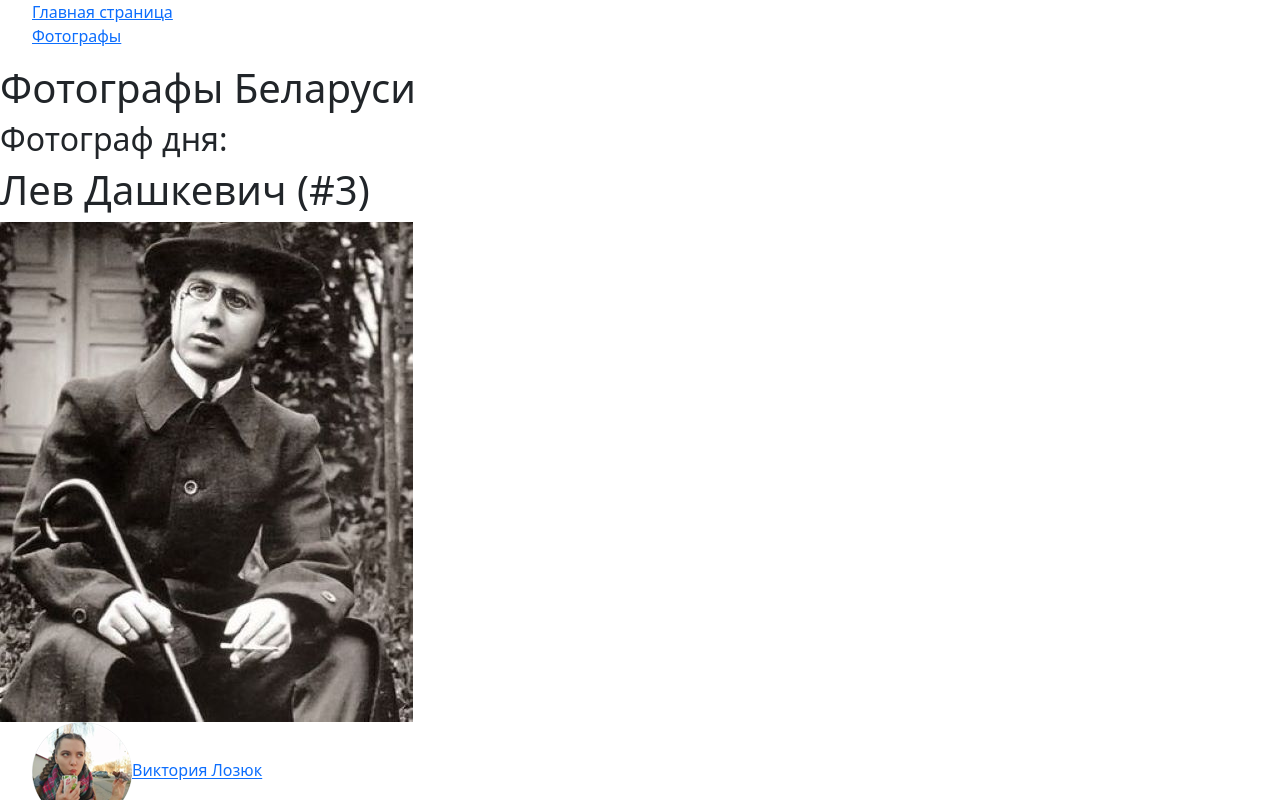
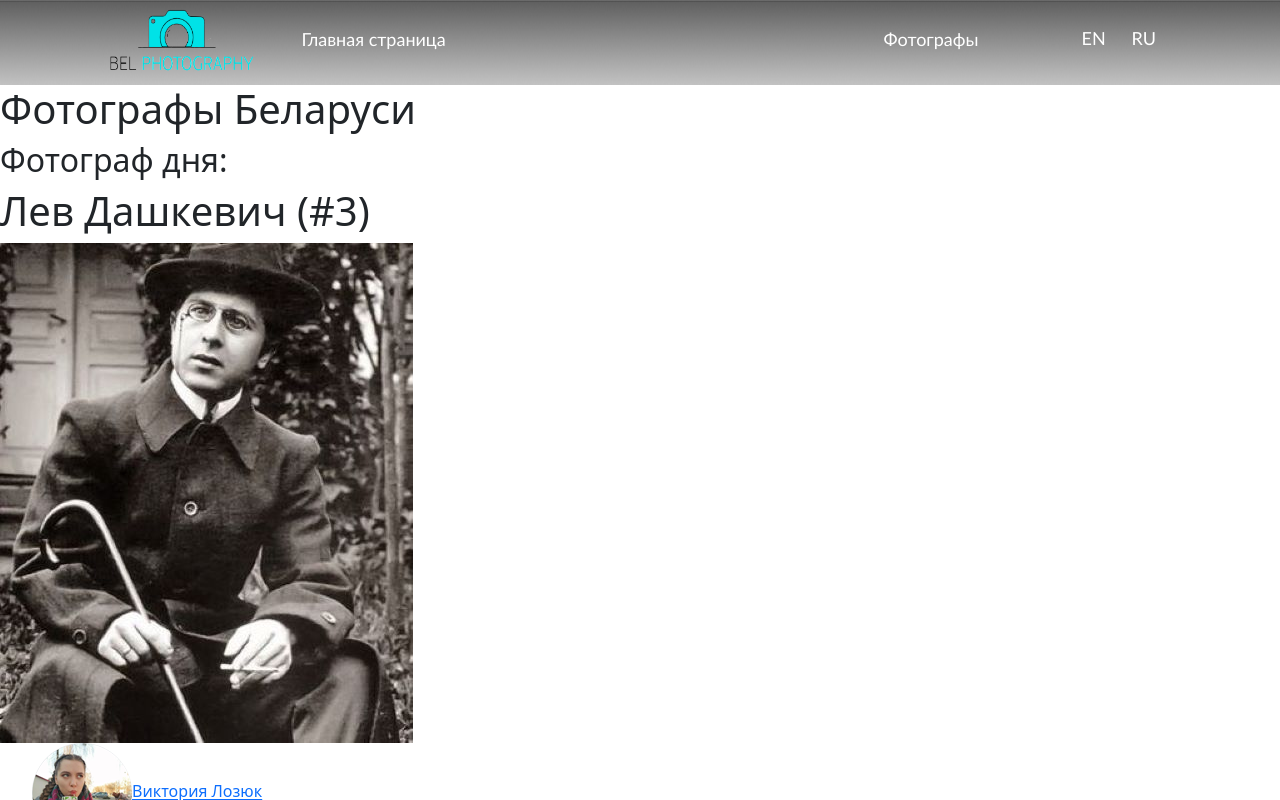
Before and after one commit to Blooife/rpi_laba2, a React (Create React App) app: page / in a window 1280 px wide. Shown: the top 800 px of the page. Built offline with nearby package versions, Linux system fonts and the light colour scheme.

Commit message:
zaebalas

```diff
--- a/src/App.js
+++ b/src/App.js
@@ -17,15 +17,15 @@ const PhotographersAPI = {
     { number: 5, name: "Ян Булгак", fileName: "yan_bulgak"}
   ],
   phData: [
-    {number: 1, birthYear: "1988",deathYear: "",birthDate: "04.06.1988",deathDate: "",
+    {number: 1, birthYear: "1914",deathYear: "1990",birthDate: "13.01.1914",deathDate: "23.01.1990",
     events: [
-      {year:"1988 - 2011",description:"Закончил в 2004 году гимназию №29 г.Минска. Учился в Белорусской академии связи, после в Институте предпринимательской деятельности. Работал фотографом. Сотрудничал с интернет-порталом TUT.BY"},
-      {year:"2011 - 2015",description:"В июле 2011 года был задержан во время молчаливой акции протеста в Минске."},
-      {year:"2015 - 2018",description:"В 2015 году получил премию «Чемпионы гражданского подполья' в номинации «Журналист года»."},
-      {year:"2018 - 2020",description:"Вместе с основателем магазина национальных товаров «Symbal.by» Павлом Белоусом и блоггером Эдуардом Пальчисом организовал праздничный концерт к столетию провозглашения БНР. Для проведения концерта организаторы собрали более 36 тысяч рублей на платформе «talaka.org»."},
-      {year:"2020 - 2021",description:"Переехал в Польшу. Создал &quot; телеграмм-канал «МотолькоПомоги», который находится на 11 месте по числу подписчиков среди всех белорусских каналов. Канал создавался для освещения бытовых проблем в городах Беларуси, политических событий."},
-      {year:"2021 - 2022",description:"Телеграмм-канал Антона Матолько был признан экстремистским по решению суда от 23 марта 2021 года. За создание такого формирования и членства в нем предусмотрена криминальная ответственность."}],
-    gallery : ["1.jpg","2.jpg","3.jpg"], videoLink: "7CsnFSbpUqE"},
+      {year:"1914 - 1932",description:""},
+      {year:"1932 - 1936",description:""},
+      {year:"1936 - 1940",description:""},
+      {year:"1940 - 1944",description:""},
+      {year:"1944 - 1950",description:""},
+      {year:"1950 - 1990",description:""}],
+    gallery : ["1.png","2.png","3.png"], videoLink: "7CsnFSbpUqE"},
 
     {number: 2, birthYear: "1852",deathYear: "1935",birthDate: "11.12.1852",deathDate: "1935",
     events: [
@@ -36,7 +36,8 @@ const PhotographersAPI = {
       {year:"1899 - 1935",description:"Его творчество пользовалась международным признанием, в 1899 году он получил золотую медаль на выставке в Берлине."},
       {year:"1935 - 1999",description:"Последние годы жизни Бенедикт Тышкевич провел на Лазурном берегу Франции, где и умер в 1935 году в возрасте 82 лет."},
       {year:"1999 - 2009",description:"Уцелевшие фотографии находятся в распоряжении музея Nicéphore Niepce в Шалон-сюр-Соне во Франции и были выставлены в Литве в 1999 году. В 2009 году в Национальном музее истории и культуры в Минске состоялась выставка фотографий Бенедикта Тышкевича."}],
-    gallery : ["1.jpg","2.jpg","3.jpg","4.jpg","5.jpg","6.jpg","7.jpg"], videoLink: "7CsnFSbpUqE"},
+
+    gallery : ["1.jpg","2.jpg","3.jpg","4.jpg"], videoLink: "7CsnFSbpUqE"},
 
     {number: 3, birthYear: "1914",deathYear: "1990",birthDate: "13.01.1914",deathDate: "23.01.1990",
     events: [
@@ -49,7 +50,7 @@ const PhotographersAPI = {
     gallery : ["1.jpg","2.jpg","3.jpg","4.jpg"],
     videoLink: "7CsnFSbpUqE"},
 
-    {number: 4, birthYear: "1914",deathYear: "1990",birthDate: "13.01.1914",deathDate: "23.01.1990",
+{number: 4, birthYear: "1914",deathYear: "1990",birthDate: "13.01.1914",deathDate: "23.01.1990",
     events: [
       {year:"1914 - 1932",description:""},
       {year:"1932 - 1936",description:""},
@@ -95,6 +96,8 @@ function Card(){
         phtData.events.map(p => (
           <TimelineItem
             dateText= {p.year} >
+            <h3>Title, Company</h3>
+            <h4>Subtitle</h4>
             <p>
               {p.description}
             </p>
@@ -109,11 +112,27 @@ function Card(){
 
     );
 }
-const List = () => (
+
+function List() {
+  const[value, setValue] = useState("");
+  const filteredPhotogr = PhotographersAPI.photographers.filter(photographer=>{
+    return photographer.name.toLowerCase().includes(value.toLowerCase());
+  })
+  console.log('Hi');
+  return(
+
   <div>
+    <form className="formSearch">
+      <input
+      type="text"
+      placeholder='Search for photographer'
+      onChange={(event)=> setValue(event.target.value)}
+      >
+      </input>
+    </form>
     <ul>
       {
-        PhotographersAPI.all().map(p => (
+          filteredPhotogr.map(p=>(
           <li key={p.number}>
             <Link to={`/list/${p.number}`}>{p.name}</Link>
           </li>
@@ -121,7 +140,8 @@ const List = () => (
       }
     </ul>
   </div>
-)
+  )
+}
 function getRandomInt(min, max) {
   return Math.floor(Math.random() * (max - min) + min);
 }
@@ -153,20 +173,28 @@ const Main = () => (
 )
 
 const Header = () => (
-  <header >
-  <nav>
-    <ul className='Nav'>
-      <li><Link to='/'>Главная страница</Link></li>
-      <li><Link to='/list'>Фотографы</Link></li>
-    </ul>
+  <header className='header'>
+    <nav >
+      <img src={require(`./data/imgs/logo.png`)}></img>
+      <div className='header-links'>
+        <ul>
+          <li><Link to='/' className='Nav-link'>Главная страница</Link></li>
+          <li><Link to='/list' className='Nav-link'>Фотографы</Link></li>
+        </ul>
+      </div>
+      <div className='language'>
+        <h3>EN</h3>
+        <h3>RU</h3>
+      </div>
   </nav>
+
 </header>
 )
 
 const Footer = () =>(
   <footer>
     <nav>
-      <ul>
+      <ul >
         <li>
            <img src={require(`./data/git_img/vi.png`)} alt=""/>
             <a href="https://github.com/Ejevika10">Виктория Лозюк</a>
```
